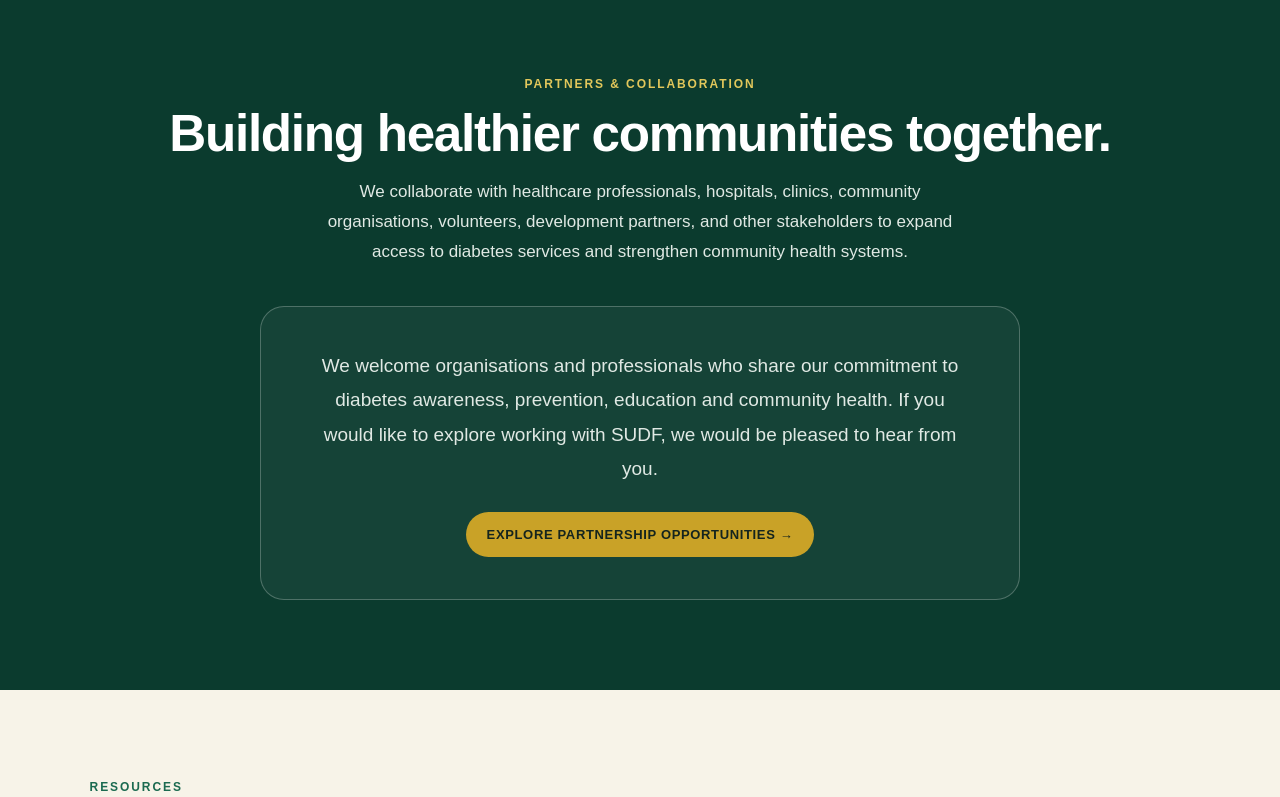
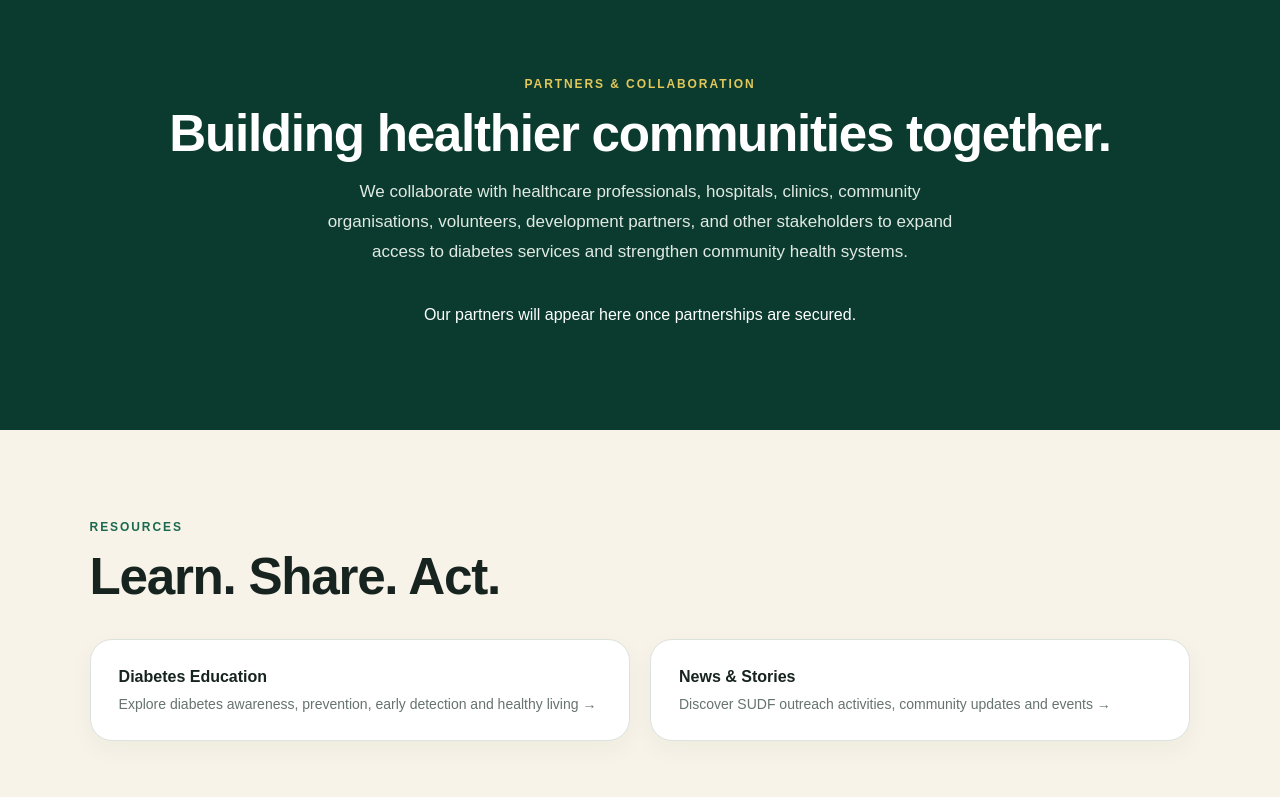
Before and after one commit to AkongShadrach/SUDF-website, a Next.js app: page / in a window 1280 px wide. Shown: the part 7238-8035 px from the top of the page. Built offline with nearby package versions, Linux system fonts and the light colour scheme.

Commit message:
Replace partnership invitation card with simple partner notice

```diff
--- a/app/page.tsx
+++ b/app/page.tsx
@@ -297,14 +297,7 @@ export default function Home() {
         <p className="wide">
           We collaborate with healthcare professionals, hospitals, clinics, community organisations, volunteers, development partners, and other stakeholders to expand access to diabetes services and strengthen community health systems.
         </p>
-        <div className="partner-invitation">
-          <p>
-            We welcome organisations and professionals who share our commitment to diabetes awareness,
-            prevention, education and community health. If you would like to explore working with SUDF,
-            we would be pleased to hear from you.
-          </p>
-          <a className="button button-gold" href="/contact#enquiry">Explore Partnership Opportunities →</a>
-        </div>
+        <p className="partners-empty-note">Our partners will appear here once partnerships are secured.</p>
       </section>
 
       <section id="resources" className="resources section">
```
